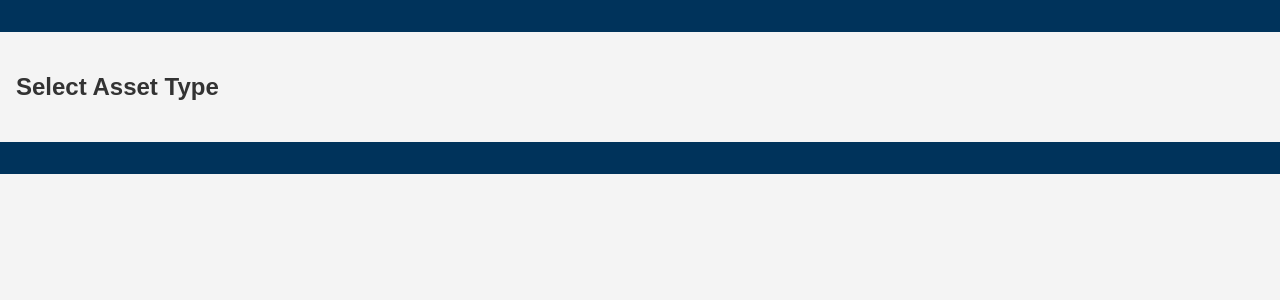
After one commit to sineplay/bookyah, a Django app: page /booking/select-asset-type/ in a window 1280 px wide. The commit adds this page. Shown: the top 300 px of the page. Run offline with Django 4.2, Linux system fonts and the light colour scheme; the visitor is signed in with stand-in values (Sample User, id 1); data that the repository does not hold is empty; some libraries are stand-ins or nearby versions.

Commit message:
Reservation form updates
Update reservation form to first ask for asset type, then display reservation form.

Styling added for asset type buttons.

Bug fixes:
 - User is now correctly alerted for overlapping event upon re-selecting even if a valid time was selected prior.
 - Generated ID based on current date/time is now associated with each event.

```diff
--- a/mycal/authentication/templates/authentication/profile.html
+++ b/mycal/authentication/templates/authentication/profile.html
@@ -30,6 +30,6 @@
 
 <p><a href="{% url 'archived_reservations' %}">View Archived Reservations</a></p>
 
-<p><a href="{% url 'create-reservation' %}">Create a new reservation</a></p>
+<p><a href="{% url 'select-asset-type' %}">Create a new reservation</a></p>
 
 {% endblock %}
--- /dev/null
+++ b/mycal/booking/templates/booking/asset_type_selection.html
@@ -0,0 +1,9 @@
+{% extends "base_generic.html" %}
+{% block title %}Make a Reservation - Type Selection - MyCal{% endblock %}
+
+{% block content %}
+	<h2>Select Asset Type</h2>
+{% for asset_type in asset_types %}
+	<a href="{% url 'create-reservation' asset_type.id %}" class="btn btn-primary">{{ asset_type.name }}</a>
+{% endfor %}
+{% endblock %}
--- a/mycal/booking/urls.py
+++ b/mycal/booking/urls.py
@@ -2,6 +2,7 @@ from django.urls import path
 from . import views
 
 urlpatterns = [
-	path('reserve/', views.create_reservation, name='create-reservation'),
+	path('select-asset-type/', views.select_asset_type, name='select-asset-type'),
+	path('reserve/asset/<int:asset_type_id>/', views.create_reservation, name='create-reservation'),
 	path('reserve/success/', views.reserve_success, name='reserve-success'),
 ]
--- a/mycal/booking/views.py
+++ b/mycal/booking/views.py
@@ -1,32 +1,52 @@
 from django.shortcuts import render, redirect
 from django.http import JsonResponse
 from .forms import ReservationForm
+from django.contrib import messages
 from django.contrib.auth.decorators import login_required
-from .models import Asset, Reservation
+from .models import AssetType, Asset, Reservation
 
 # Create your views here.
 
 @login_required
-def create_reservation(request):
+def select_asset_type(request):
+	asset_types = AssetType.objects.all()
+	return render(request, 'booking/asset_type_selection.html', {'asset_types': asset_types})
+
+def create_reservation(request, asset_type_id):
+	asset_type = AssetType.objects.get(id=asset_type_id)
 	if request.method == 'POST':
-		form = ReservationForm(request.POST)
+		form = ReservationForm(request.POST, asset_type_id=asset_type_id)
 		if form.is_valid():
+			asset = form.cleaned_data['asset']
+			start_time = form.cleaned_data['start_time']
+			end_time = form.cleaned_data['end_time']
+
+			# Check for overlapping reservations
+			overlapping_reservations = Reservation.objects.filter(
+				asset=asset,
+				start_time__lt=end_time,
+				end_time__gt=start_time
+			)
+			if overlapping_reservations.exists():
+				messages.error(request, 'This asset is already reserved during the requested time.')
+				return render(request, 'booking/reserve_template.html', {'form': form, 'asset_type_name': asset_type.name })
+
 			reservation = form.save(commit=False)
 			reservation.user = request.user
 			reservation.save()
 			return redirect('reserve-success')
 	else:
-		form = ReservationForm()
-		form.fields['asset'].queryset = Asset.objects.none()
+		form = ReservationForm(asset_type_id=asset_type_id)
+		# form.fields['asset'].queryset = Asset.objects.none()
 
-	return render(request, 'booking/reserve_template.html', {'form': form})
+	return render(request, 'booking/reserve_template.html', {
+		'form': form,
+		'asset_type_name': asset_type.name
+	})
 
 def reserve_success(request):
 	return render(request, 'booking/reserve_success.html', {})
 
-def get_assets_for_type(reqeust, type_id):
-	assets = Asset.objects.filter(asset_type_id=type_id).values('id', 'name')
-	return JsonResponse({'assets': list(assets)})
 
 def reservation_data(request):
 	asset_id = request.GET.get('asset_id')
--- a/mycal/mycal/urls.py
+++ b/mycal/mycal/urls.py
@@ -25,6 +25,5 @@ urlpatterns = [
 	path('booking/', include('booking.urls')),
 	path('accounts/', include('django.contrib.auth.urls')),
 	path('auth/', include('authentication.urls')),
-	path('get-assets-for-type/<int:type_id>/', views.get_assets_for_type, name='get_assets_for_type'),
 	path('reservation-data/', views.reservation_data, name='reservation_data'),
 ]
--- a/mycal/static/css/styles.css
+++ b/mycal/static/css/styles.css
@@ -82,6 +82,24 @@ form button[type="submit"]:hover {
     background-color: #d32f2f; /* Slightly darker red on hover */
 }
 
+.btn {
+    background-color: #f1b434;  /* Orange color */
+    color: white;              /* White text color for contrast */
+    border: none;              /* No border */
+    padding: 10px 20px;        /* Padding for size */
+    margin: 5px;               /* Margin for spacing */
+    border-radius: 5px;        /* Rounded corners */
+    font-size: 16px;           /* Reasonable font size */
+    cursor: pointer;           /* Cursor changes to pointer on hover */
+    transition: all 0.3s ease; /* Smooth transition for hover effects */
+}
+
+.btn:hover {
+    background-color: #e1a233; /* Slightly darker shade of orange for hover */
+    box-shadow: 0 2px 5px rgba(0, 0, 0, 0.2); /* Subtle shadow for depth */
+}
+
+
 /* Utility Classes */
 .text-center {
     text-align: center;
```
Also changed, not shown: mycal/booking/forms.py (+8 -5 lines), mycal/booking/templates/booking/reserve_template.html (+51 -45 lines).
